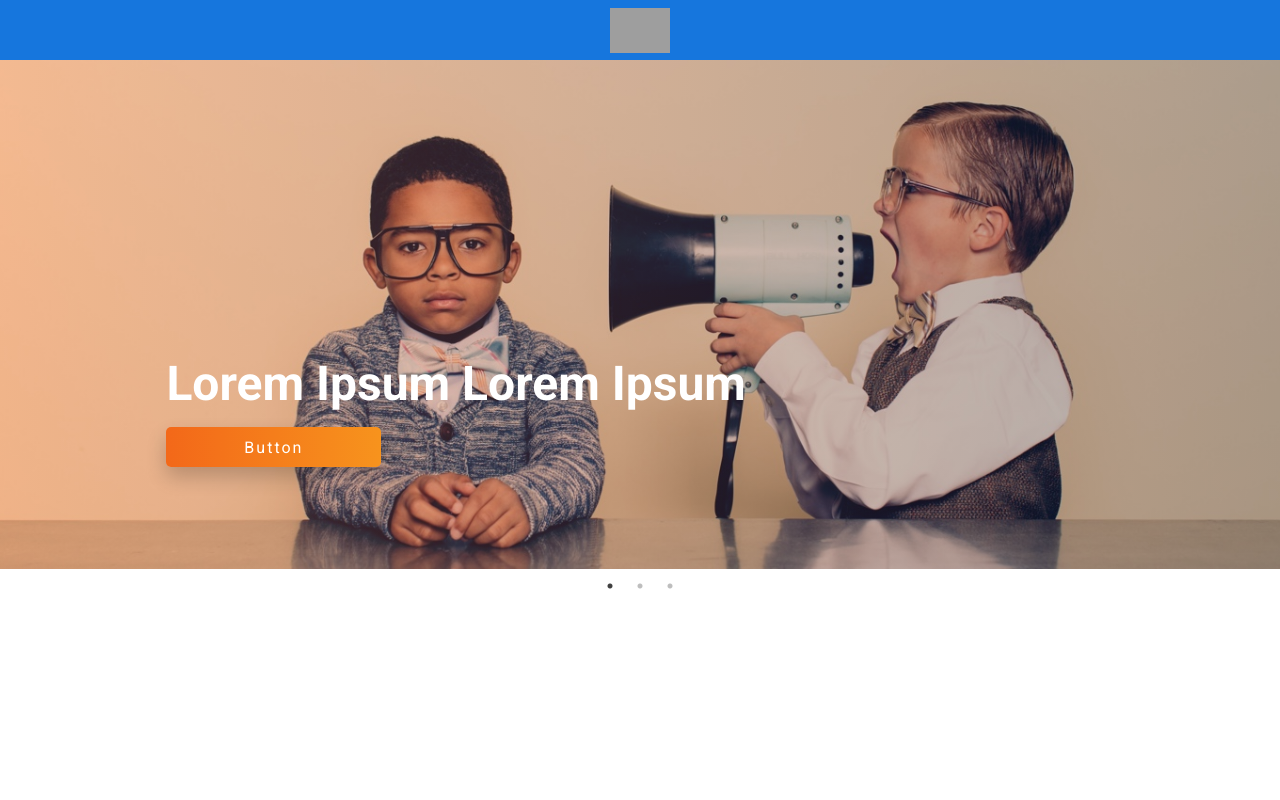
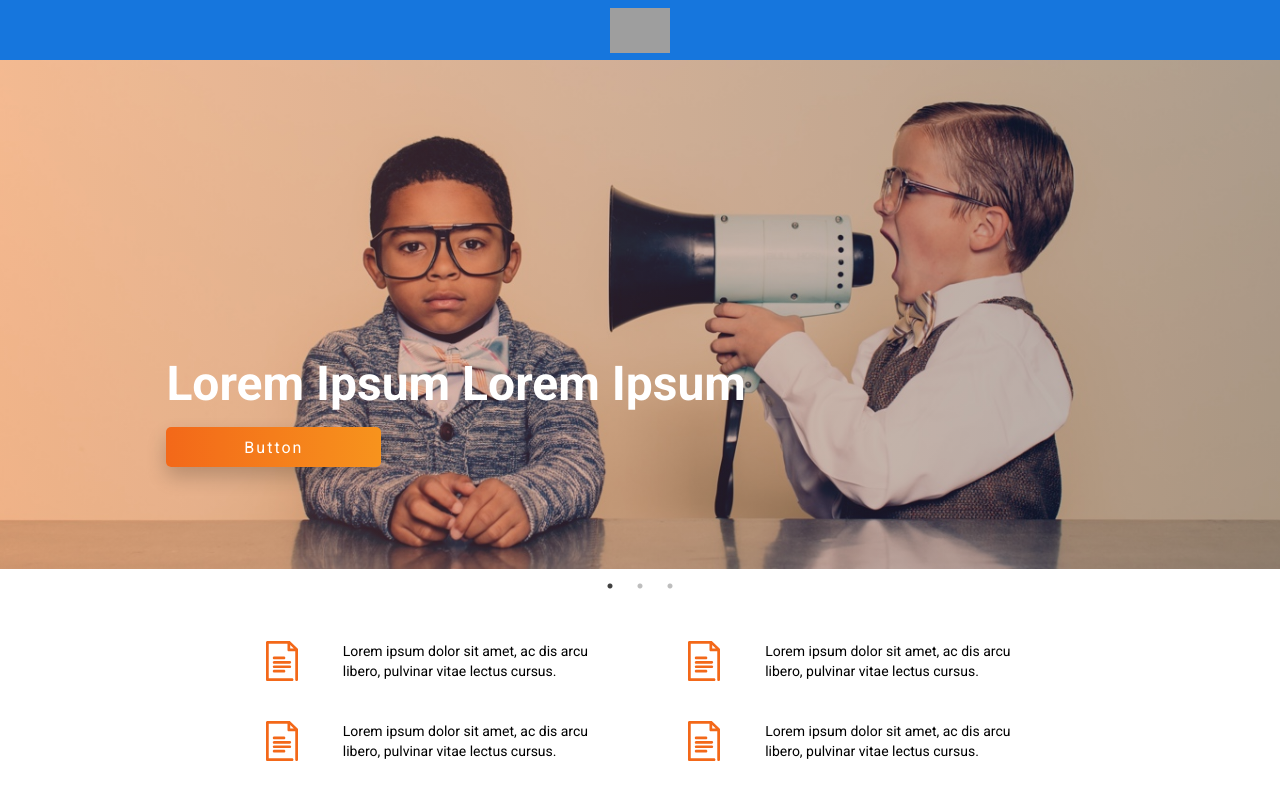
Before and after one commit to Claytonhart/rooster-grin, a React (Create React App) app: page / in a window 1280 px wide. Built offline with nearby package versions, Linux system fonts and the light colour scheme; grey boxes are pictures that could not be loaded.

Commit message:
PageDesc Component

```diff
--- a/src/App.js
+++ b/src/App.js
@@ -1,6 +1,7 @@
 import React, { Component } from "react";
 import Header from "./components/Header";
 import Hero from "./components/Hero";
+import PageDesc from "./components/PageDesc";
 
 class App extends Component {
   render() {
@@ -8,6 +9,7 @@ class App extends Component {
       <div>
         <Header />
         <Hero />
+        <PageDesc />
       </div>
     );
   }
--- /dev/null
+++ b/src/components/PageDesc.js
@@ -0,0 +1,39 @@
+import React from "react";
+import pageImg from "../assets/page-icon.svg";
+
+const PageDesc = () => {
+  return (
+    <section className="page-desc">
+      <div className="page-item">
+        <img className="page-item__icon" src={pageImg} alt="page-icon" />
+        <p className="page-item__desc">
+          Lorem ipsum dolor sit amet, ac dis arcu libero, pulvinar vitae lectus
+          cursus.
+        </p>
+      </div>
+      <div className="page-item">
+        <img className="page-item__icon" src={pageImg} alt="page-icon" />
+        <p className="page-item__desc">
+          Lorem ipsum dolor sit amet, ac dis arcu libero, pulvinar vitae lectus
+          cursus.
+        </p>
+      </div>
+      <div className="page-item">
+        <img className="page-item__icon" src={pageImg} alt="page-icon" />
+        <p className="page-item__desc">
+          Lorem ipsum dolor sit amet, ac dis arcu libero, pulvinar vitae lectus
+          cursus.
+        </p>
+      </div>
+      <div className="page-item">
+        <img className="page-item__icon" src={pageImg} alt="page-icon" />
+        <p className="page-item__desc">
+          Lorem ipsum dolor sit amet, ac dis arcu libero, pulvinar vitae lectus
+          cursus.
+        </p>
+      </div>
+    </section>
+  );
+};
+
+export default PageDesc;
--- a/src/index.css
+++ b/src/index.css
@@ -67,3 +67,22 @@ body {
     .hero__button:active {
       box-shadow: 0 0.5rem 1rem rgba(0, 0, 0, 0.2);
       transform: translateY(2px); }
+
+.page-desc {
+  width: 60%;
+  margin: 0 auto;
+  display: flex;
+  flex-wrap: wrap;
+  justify-content: space-between; }
+
+.page-item {
+  display: flex;
+  width: 45%;
+  margin-bottom: 2rem; }
+  .page-item__icon {
+    padding: 1rem; }
+  .page-item__desc {
+    padding: 1rem;
+    padding-left: 3.5rem;
+    font-size: 1.4rem;
+    line-height: 2rem; }
--- a/src/index.scss
+++ b/src/index.scss
@@ -4,3 +4,4 @@
 // COMPONENTS
 @import "styles/components/header";
 @import "styles/components/hero";
+@import "styles/components/pagedesc";
--- /dev/null
+++ b/src/styles/components/_pagedesc.scss
@@ -0,0 +1,24 @@
+.page-desc {
+  width: 60%;
+  margin: 0 auto;
+  display: flex;
+  flex-wrap: wrap;
+  justify-content: space-between;
+}
+
+.page-item {
+  display: flex;
+  width: 45%;
+  margin-bottom: 2rem;
+
+  &__icon {
+    padding: 1rem;
+  }
+
+  &__desc {
+    padding: 1rem;
+    padding-left: 3.5rem;
+    font-size: 1.4rem;
+    line-height: 2rem;
+  }
+}
```
